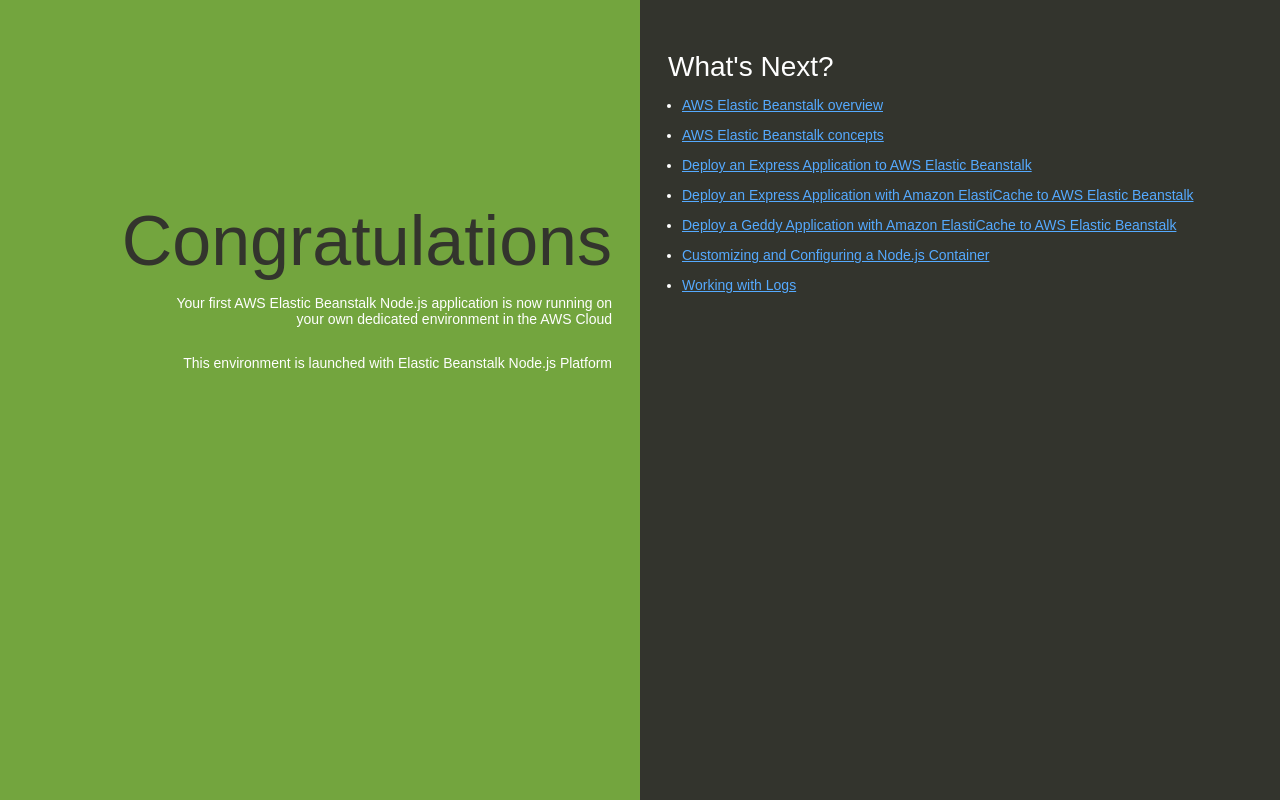
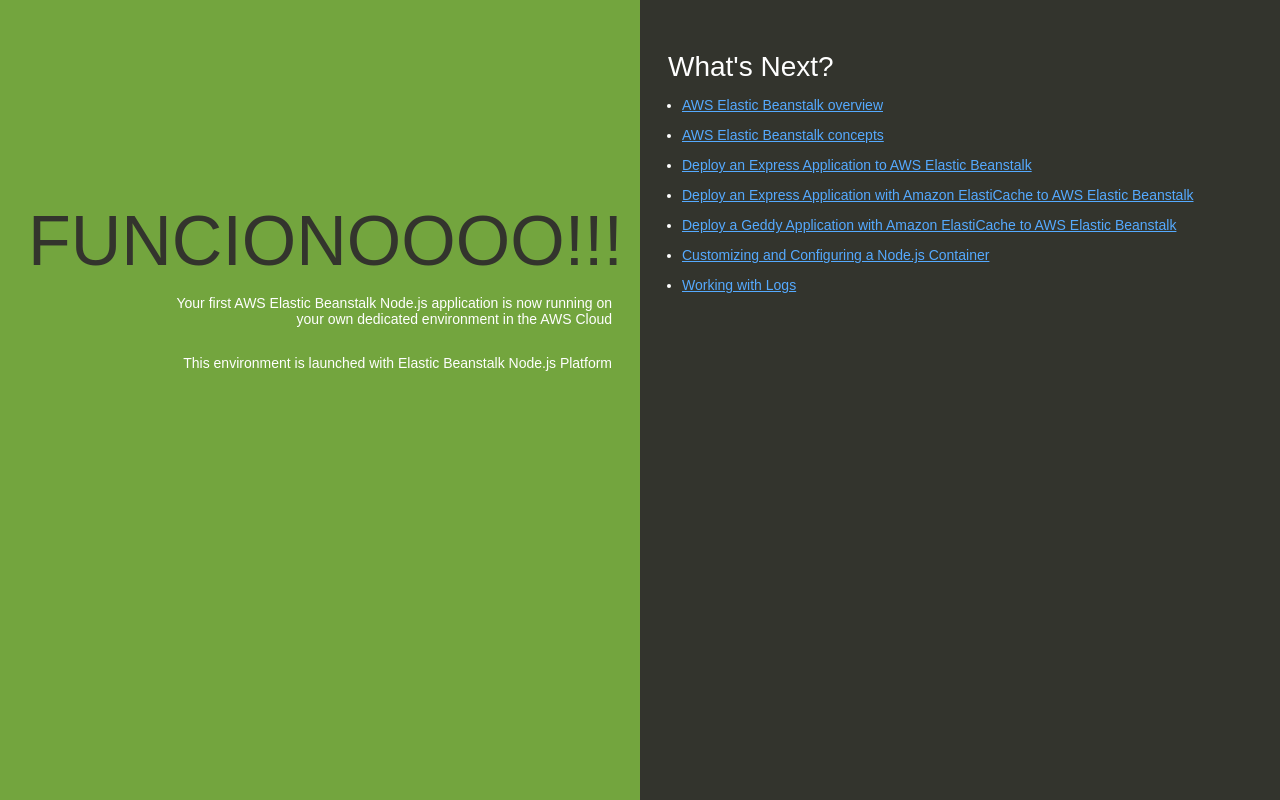
Before and after one commit to lenzhit/codepipeline, a website: page index.html in a window 1280 px wide. Drawn offline with Linux system fonts and the light colour scheme.

Commit message:
Prueba 1231

```diff
--- a/index.html
+++ b/index.html
@@ -74,7 +74,7 @@
   </head>
   <body>
     <div class="textColumn">
-      <h1>Congratulations</h1>
+      <h1>FUNCIONOOOO!!!</h1>
       <p>Your first AWS Elastic Beanstalk Node.js application is now running on your own dedicated environment in the AWS Cloud</p>
       <p>This environment is launched with Elastic Beanstalk Node.js Platform</p>
     </div>
```
